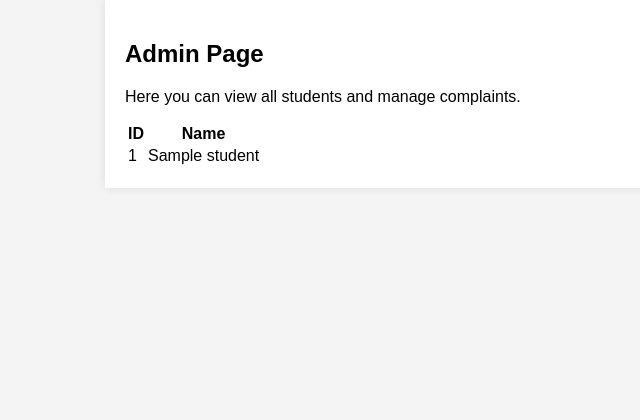
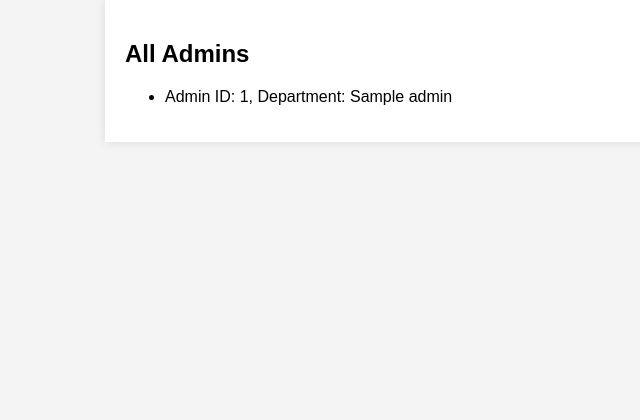
Before and after one commit to TECH-GamerLOL/FLASK_SCMS, a Flask app: template templates/admins.html in a window 1280 px wide. Shown: the part 158-578 px from the top of the page, without its empty margins (115-755 px from the left). Run offline with Flask 3, Linux system fonts and the light colour scheme; the template is opened without the code that fills it: most values are stand-ins (such as "Sample title", 1, 10 or a date in 2020).

Commit message:
Finalised all teamplates by either adding code or changing code

```diff
--- a/templates/admins.html
+++ b/templates/admins.html
@@ -1,23 +1,10 @@
 {% extends "layout.html" %}
 
 {% block content %}
-    <h2>Admin Page</h2>
-    <p>Here you can view all students and manage complaints.</p>
-    <!-- Example table for displaying students -->
-    <table class="table table-bordered">
-        <thead>
-            <tr>
-                <th>ID</th>
-                <th>Name</th>
-            </tr>
-        </thead>
-        <tbody>
-            {% for student in students %}
-                <tr>
-                    <td>{{ student[0] }}</td>
-                    <td>{{ student[1] }}</td>
-                </tr>
-            {% endfor %}
-        </tbody>
-    </table>
+<h2>All Admins</h2>
+<ul>
+    {% for admin in admins %}
+    <li>Admin ID: {{ admin[0] }}, Department: {{ admin[2] }}</li>
+    {% endfor %}
+</ul>
 {% endblock %}
```
Also changed, not shown: templates/complaint.html (+21 -0 lines), templates/index.html (+2 -6 lines), templates/users.html (+10 -0 lines).
